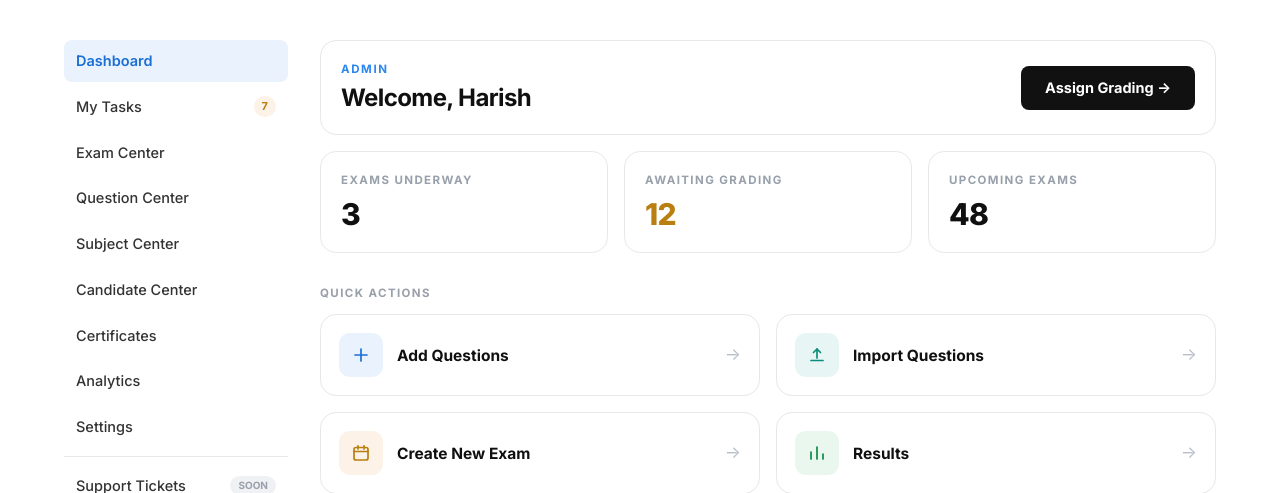
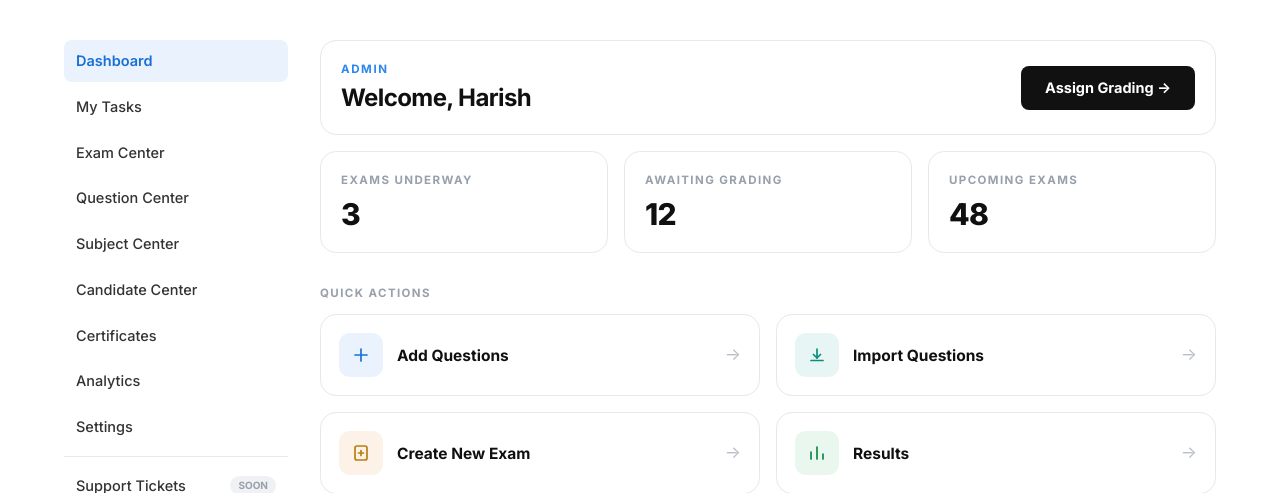
Before and after one commit to LambdaTest/testmuai_certifications, a Django app: template templates/home/dashboard_admin.html in a window 1280 px wide. Shown: the part 65-558 px from the top of the page. Run offline with Django 5.2, Linux system fonts and the light colour scheme; the template is opened without the code that fills it, so the values that code supplies are empty.

Commit message:
Icon changes done. Some texts modified.

```diff
--- a/templates/home/dashboard_admin.html
+++ b/templates/home/dashboard_admin.html
@@ -55,11 +55,7 @@
         <a href="#" aria-current="page"
            class="rounded-lg bg-brand-tint px-3 py-2.5 text-[14.5px] font-semibold text-brand-dark">Dashboard</a>
 
-        <a href="#" class="flex items-center justify-between rounded-lg px-3 py-2.5 text-[14.5px] font-medium text-body hover:bg-[#F3F5F8] hover:text-ink">
-          My Tasks
-          {# my_task_count — assigned evaluations awaiting this user #}
-          <span class="rounded-full bg-warn-tint px-2 py-0.5 text-[11px] font-bold text-warn">7</span>
-        </a>
+        <a href="#" class="rounded-lg px-3 py-2.5 text-[14.5px] font-medium text-body hover:bg-[#F3F5F8] hover:text-ink">My Tasks</a>
 
         <a href="#" class="rounded-lg px-3 py-2.5 text-[14.5px] font-medium text-body hover:bg-[#F3F5F8] hover:text-ink">Exam Center</a>
         <a href="#" class="rounded-lg px-3 py-2.5 text-[14.5px] font-medium text-body hover:bg-[#F3F5F8] hover:text-ink">Question Center</a>
@@ -109,7 +105,7 @@
         <a href="#" class="rounded-2xl border border-line bg-white p-5 hover:border-brand hover:shadow-[0_10px_26px_rgba(16,42,90,.08)]">
           <div class="text-[11.5px] font-bold tracking-[1.4px] text-faint uppercase">Awaiting grading</div>
           <div class="mt-1.5">
-            <span class="text-3xl font-extrabold tracking-tight text-warn">12</span>
+            <span class="text-3xl font-extrabold tracking-tight">12</span>
           </div>
         </a>
 
@@ -142,7 +138,7 @@
         {% endcomment %}
         <a href="#" class="flex items-center gap-3.5 rounded-2xl border border-line bg-white p-[18px] hover:border-brand hover:shadow-[0_10px_26px_rgba(16,42,90,.10)]">
           <span class="grid size-11 flex-none place-items-center rounded-[11px] bg-[#E7F6F4]">
-            <svg width="20" height="20" fill="none" stroke="#0B8D7B" stroke-width="1.7" stroke-linecap="round" stroke-linejoin="round"><path d="M10 13V4"/><path d="M6.5 7.5 10 4l3.5 3.5"/><path d="M4 15.5h12"/></svg>
+            <svg width="20" height="20" fill="none" stroke="#0B8D7B" stroke-width="1.7" stroke-linecap="round" stroke-linejoin="round"><path d="M10 4v9"/><path d="M6.5 9.5 10 13l3.5-3.5"/><path d="M4 15.5h12"/></svg>
           </span>
           <span class="min-w-0">
             <span class="text-[15.5px] font-bold text-ink">Import Questions</span>
@@ -152,7 +148,7 @@
 
         <a href="#" class="flex items-center gap-3.5 rounded-2xl border border-line bg-white p-[18px] hover:border-brand hover:shadow-[0_10px_26px_rgba(16,42,90,.10)]">
           <span class="grid size-11 flex-none place-items-center rounded-[11px] bg-warn-tint">
-            <svg width="20" height="20" fill="none" stroke="#B97F10" stroke-width="1.7" stroke-linecap="round" stroke-linejoin="round"><rect x="3" y="4.5" width="14" height="12.5" rx="2"/><path d="M3 8.5h14"/><path d="M7 2.8v3.2"/><path d="M13 2.8v3.2"/></svg>
+            <svg width="20" height="20" fill="none" stroke="#B97F10" stroke-width="1.7" stroke-linecap="round" stroke-linejoin="round"><rect x="4" y="3" width="12" height="14" rx="2"/><path d="M10 7.5v5"/><path d="M7.5 10h5"/></svg>
           </span>
           <span class="min-w-0">
             <span class="text-[15.5px] font-bold text-ink">Create New Exam</span>
```
